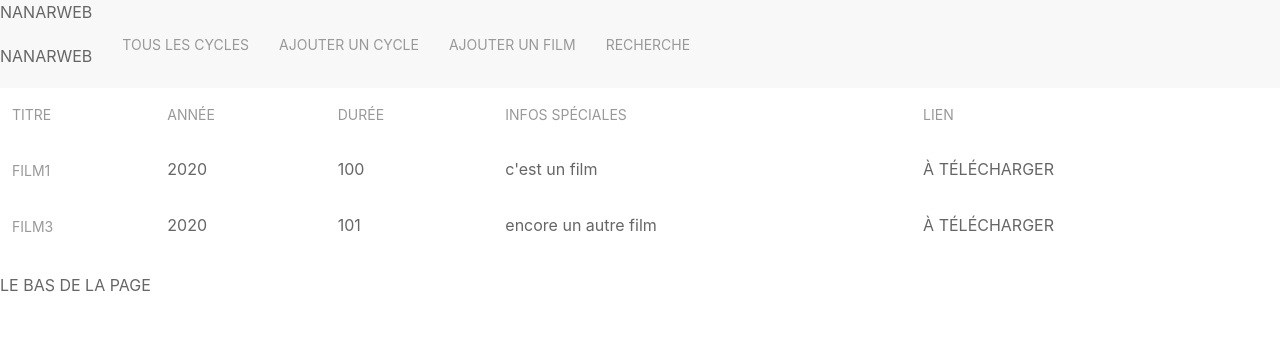
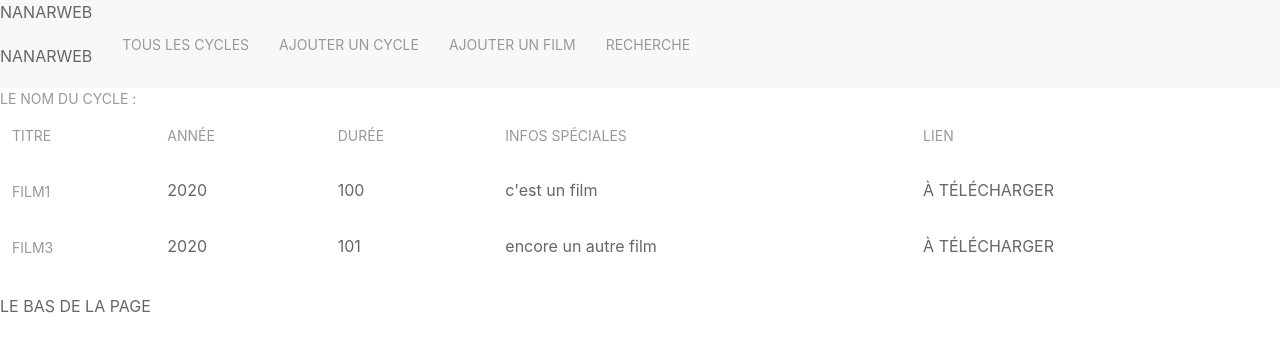
Before and after one commit to SebastiaanMoedt/nanarweb, an Angular app: page /cycles/1 in a window 1280 px wide. Shown: the top 352 px of the page. Built offline with nearby package versions, Linux system fonts and the light colour scheme.

Commit message:
cycle name

```diff
--- a/src/app/class/film.ts
+++ b/src/app/class/film.ts
@@ -1,4 +1,3 @@
-import { Cycle } from "./cycle"
 import { FilmState } from "./enum/film-state"
 
 export class Film {
--- a/src/app/mock/cycles-db-mock.ts
+++ b/src/app/mock/cycles-db-mock.ts
@@ -72,14 +72,19 @@ getAllCycles(){
   return this.cycles
 }
 
-getCycle(id: number)
-{
+getCycle(id: number): Cycle{
   this.cycles.forEach(cycle =>
     {
-    if(cycle.cycleId == id)
+      if(cycle.cycleId == id)
       {
       return cycle
       }
-    return null
+    return new Cycle()
     })
-}}
+  return new Cycle()
+}
+
+getCycleNameById(id: number): String{
+  return this.getCycle(id).cycleName
+}
+}
--- a/src/app/pages/cycle-detail/cycle-detail.html
+++ b/src/app/pages/cycle-detail/cycle-detail.html
@@ -1,4 +1,8 @@
+<!-- TODO: get cycle name & show it as title -->
+
+
 <table class="uk-table">
+    <caption>LE NOM DU CYCLE : {{getCycleName(cycleId)}}</caption>
   <thead>
     <tr>
       <th scope="col">Titre</th>
--- a/src/app/pages/cycle-detail/cycle-detail.ts
+++ b/src/app/pages/cycle-detail/cycle-detail.ts
@@ -3,6 +3,7 @@ import { Film } from '../../class/film';
 import { CyclesDbMock } from '../../mock/cycles-db-mock';
 import { HttpParams } from '@angular/common/http';
 import { ActivatedRoute, Router } from '@angular/router';
+import { Cycle } from '../../class/cycle';
 @Component({
   selector: 'app-cycle-detail',
   imports: [],
@@ -27,4 +28,8 @@ ngOnInit(): void {
 getCycle(id: number): Film[]{
   return this.cycleDbMock.getAllFilmsInCycle(id)
 }
+
+getCycleName(id: number): String{
+  return this.cycleDbMock.getCycleNameById(id)
 }
+}
```
